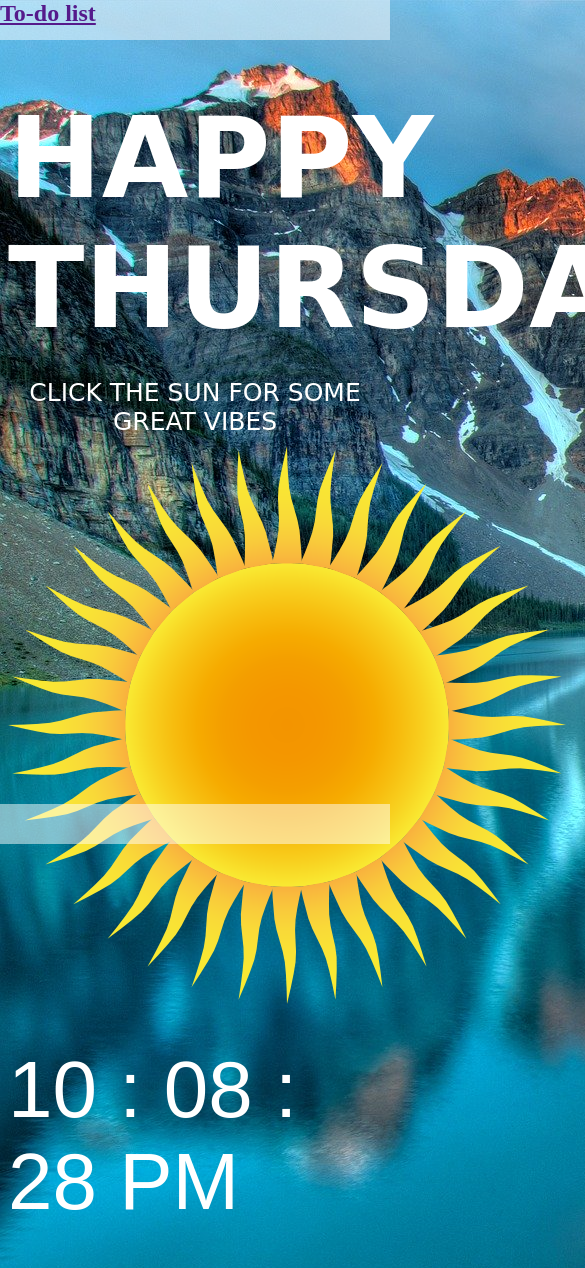
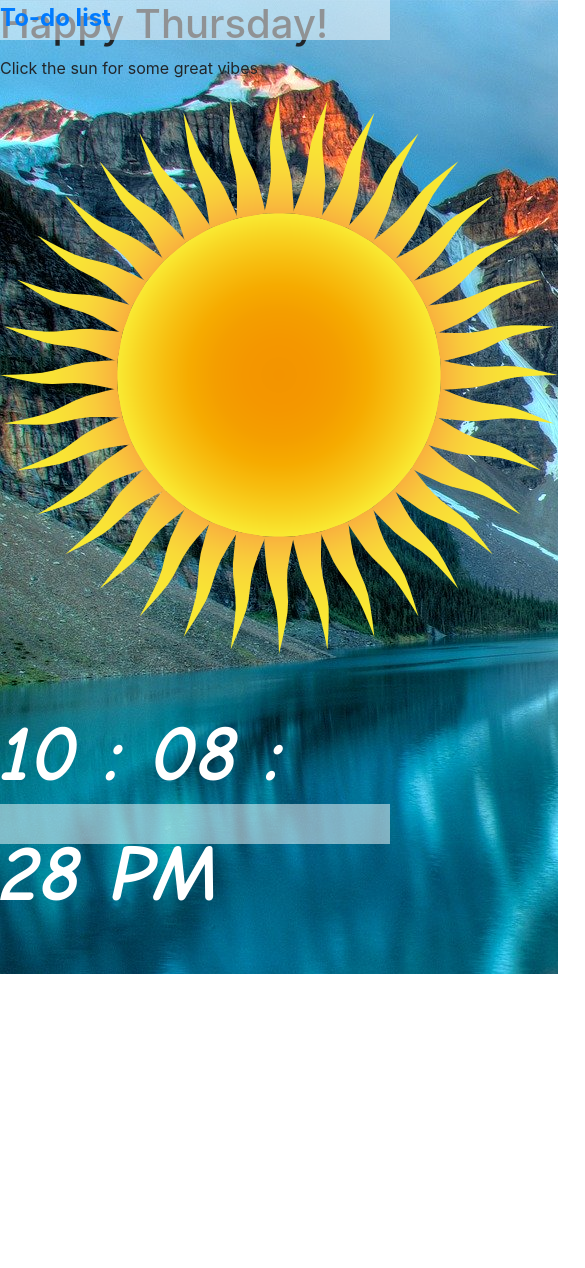
Before and after one commit to braddonako/ahaha, a website: page index.html in a window 390 px wide. Shown: the top 1268 px of the page, 585 px wide, since content can reach past the window. After the commit the page ends 974 px from the top, so only its background shows below. Drawn offline with nearby package versions, Linux system fonts and the light colour scheme; a web font is replaced by a local one.

Commit message:
added media queries, background still repeating

```diff
--- a/index.html
+++ b/index.html
@@ -4,9 +4,11 @@
     <meta charset='utf-8'>
     <meta http-equiv='X-UA-Compatible' content='IE=edge'>
     <title>Good morning</title>
-    <meta name='viewport' content='width=device-width, initial-scale=1'>
+    <meta name='viewport' content='width=700px'>
+    <link href="https://fonts.googleapis.com/css2?family=Spicy+Rice&display=swap" rel="stylesheet">
+    <link href="https://fonts.googleapis.com/css2?family=Comic+Neue:ital,wght@1,700&display=swap" rel="stylesheet">
+    <link rel="stylesheet" href="https://stackpath.bootstrapcdn.com/bootstrap/4.4.1/css/bootstrap.min.css" integrity="sha384-Vkoo8x4CGsO3+Hhxv8T/Q5PaXtkKtu6ug5TOeNV6gBiFeWPGFN9MuhOf23Q9Ifjh" crossorigin="anonymous">
     <link rel="stylesheet" href="style.css">
-    <link href="https://fonts.googleapis.com/css2?family=Spicy+Rice&display=swap" rel="stylesheet">
 </head>
 <body class='page_container'>
     <section class='header'>
@@ -40,4 +42,7 @@
 </body>
 <script src="https://ajax.googleapis.com/ajax/libs/jquery/3.4.1/jquery.min.js"></script>
 <script src='script.js'></script>
+<script src="https://code.jquery.com/jquery-3.4.1.slim.min.js" integrity="sha384-J6qa4849blE2+poT4WnyKhv5vZF5SrPo0iEjwBvKU7imGFAV0wwj1yYfoRSJoZ+n" crossorigin="anonymous"></script>
+<script src="https://cdn.jsdelivr.net/npm/popper.js@1.16.0/dist/umd/popper.min.js" integrity="sha384-Q6E9RHvbIyZFJoft+2mJbHaEWldlvI9IOYy5n3zV9zzTtmI3UksdQRVvoxMfooAo" crossorigin="anonymous"></script>
+<script src="https://stackpath.bootstrapcdn.com/bootstrap/4.4.1/js/bootstrap.min.js" integrity="sha384-wfSDF2E50Y2D1uUdj0O3uMBJnjuUD4Ih7YwaYd1iqfktj0Uod8GCExl3Og8ifwB6" crossorigin="anonymous"></script>
 </html>
--- a/script.js
+++ b/script.js
@@ -61,8 +61,6 @@ function currentTime(){
     let t = setTimeout(currentTime, 1000) // setting the timer here
 }
 
-// hour = updateTime(hour)
-
 function updateTime(k){
     if (k < 10){
         return '0' + k;
--- a/style.css
+++ b/style.css
@@ -2,6 +2,49 @@
     min-height: 75vh;
     padding-top: 10px;
 } */
+
+body {
+    background-image: url('alberta-2297204_1920.jpg');
+    padding: 0;
+    position: relative;
+    margin-bottom: 100px;
+    min-height: 400px;
+}
+
+header{
+      background-color: rgba(255, 255, 255, .5);
+      color: gray;
+      font-weight: bolder;
+      font-size: 1.5em;
+      position:fixed;
+      top:0;
+      left:0;
+      width: 100%;
+      height: 40px;
+      /* text-align: center; */
+}
+
+footer {
+    background-color: rgba(255,255,255, .5);
+    position:fixed;
+    bottom:0;
+    left:0;
+    width: 100%;
+    height: 40px;
+    text-align: center;
+}
+
+#clock {
+    font-family: 'Comic Neue', cursive;
+    color: white;
+    font-size: 80px;
+    /* text-align: center; */
+    padding-top: 40px;
+    padding-bottom: 40px;
+    position: absolute;
+}
+
+@media (min-width: 600px){
 
 h1 {
     text-transform: uppercase;
@@ -11,6 +54,7 @@ h1 {
     /* color: rgb(40, 119, 79); */
     color: white;
     margin-bottom: 10px;
+    padding-top: 50px;
 }
 
 p {
@@ -35,45 +79,4 @@ iframe {
   padding: 10px;
   display: block;
 }
-
-header{
-      background-color: rgba(255, 255, 255, .5);
-      color: gray;
-      font-weight: bolder;
-      font-size: 1.5em;
-      position:fixed;
-      top:0;
-      left:0;
-      width: 100%;
-      height: 40px;
-      /* text-align: center; */
 }
-
-
-body {
-    background-image: url('alberta-2297204_1920.jpg');
-    padding: 0;
-    position: relative;
-    margin-bottom: 100px;
-    min-height: 400px;
-}
-
-footer {
-    background-color: rgba(255,255,255, .5);
-    position:fixed;
-    bottom:0;
-    left:0;
-    width: 100%;
-    height: 40px;
-    text-align: center;
-}
-
-#clock {
-    font-family: 'Orbitron', sans-serif;
-    color: white;
-    font-size: 80px;
-    /* text-align: center; */
-    padding-top: 40px;
-    padding-bottom: 40px;
-    position: absolute;
-}
```
